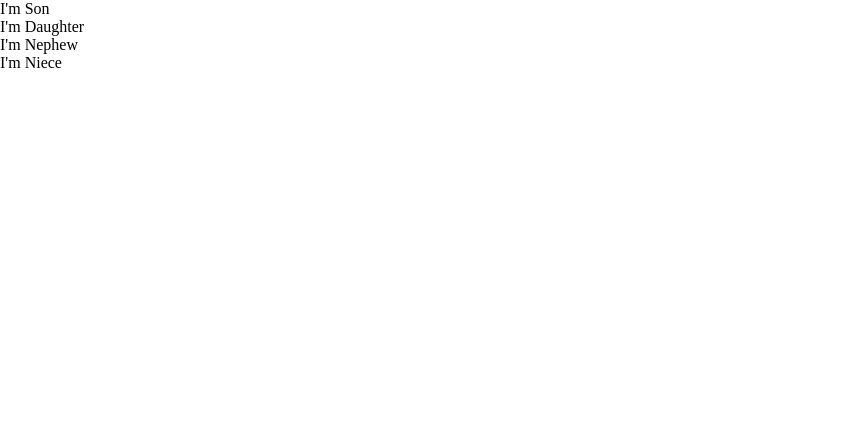
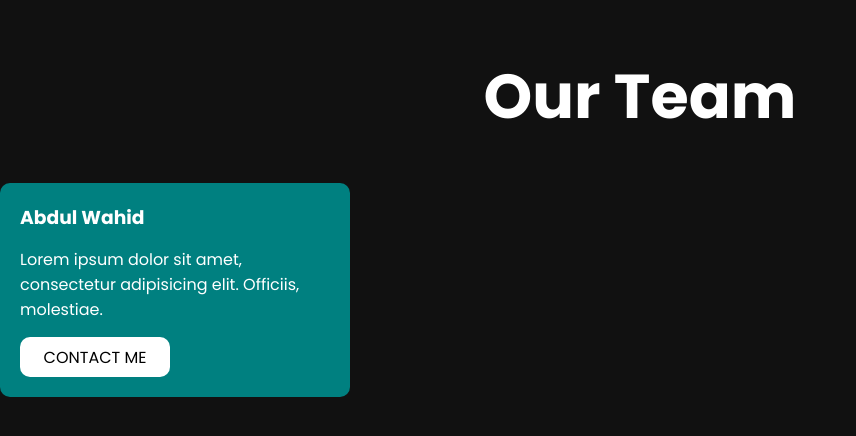
Before and after one commit to TheAbdulWahid/sheryians-full-react-course, a React (Vite) app: page / in a window 1280 px wide. Shown: the top 436 px of the page, without its empty margins (0-856 px from the left). Built offline with nearby package versions, Linux system fonts and the light colour scheme.

Commit message:
Card Created

```diff
--- a/index.html
+++ b/index.html
@@ -1,13 +1,21 @@
 <!doctype html>
 <html lang="en">
+
 <head>
   <meta charset="UTF-8" />
   <link rel="icon" type="image/svg+xml" href="/favicon.svg" />
   <meta name="viewport" content="width=device-width, initial-scale=1.0" />
   <title>sheryians-full-react-course</title>
+  <link rel="preconnect" href="https://fonts.googleapis.com">
+  <link rel="preconnect" href="https://fonts.gstatic.com" crossorigin>
+  <link
+    href="https://fonts.googleapis.com/css2?family=Poppins:ital,wght@0,100;0,200;0,300;0,400;0,500;0,600;0,700;0,800;0,900;1,100;1,200;1,300;1,400;1,500;1,600;1,700;1,800;1,900&display=swap"
+    rel="stylesheet">
 </head>
+
 <body>
   <div id="root"></div>
   <script type="module" src="/src/main.jsx"></script>
 </body>
+
 </html>
--- a/src/App.jsx
+++ b/src/App.jsx
@@ -1,14 +1,15 @@
-const app = ()=>{
-  return(
+import Card from './components/Card'
+const app = () => {
+  return (
     <>
-    <div id="dad">
-      <div id="son">I'm Son</div>
-      <div id="daughter">I'm Daughter</div>
-    </div>
-    <div id="uncle">
-      <div id="nephew">I'm Nephew</div>
-      <div id="niece">I'm Niece</div>
-    </div>
+      <div id="team-section">
+        <div className="container">
+          <div className="section-content">
+            <h2 className="section-title">Our Team</h2>
+            <Card />
+          </div>
+        </div>
+      </div>
     </>
   )
 }
--- /dev/null
+++ b/src/components/Card.jsx
@@ -0,0 +1,11 @@
+const Card = () => {
+    return (
+        <div id="card">
+            <h3 className="name">Abdul Wahid</h3>
+            <p className="description">Lorem ipsum dolor sit amet, consectetur adipisicing elit. Officiis, molestiae.</p>
+            <a href="#" className="contact-btn">Contact Me</a>
+        </div>
+    )
+}
+
+export default Card;
--- a/src/index.css
+++ b/src/index.css
@@ -1,5 +1,51 @@
-*{
+* {
   margin: 0;
   padding: 0;
   box-sizing: border-box;
+  color: #fff;
 }
+
+body {
+  background-color: #111;
+  font-family: "Poppins", sans-serif;
+  font-weight: 400;
+  font-style: normal;
+}
+
+#card {
+  padding: 20px;
+  background-color: teal;
+  max-width: 350px;
+  border-radius: 10px;
+  display: flex;
+  flex-direction: column;
+  gap: 15px;
+}
+
+#card .contact-btn {
+  background-color: #fff;
+  width: 150px;
+  height: 40px;
+  color: #000;
+  display: flex;
+  justify-content: center;
+  align-items: center;
+  text-transform: uppercase;
+  text-decoration: none;
+  border-radius: 10px;
+}
+
+.container {
+  max-width: 1300px;
+  margin: auto;
+}
+
+#team-section {
+  padding: 50px 0px;
+}
+
+.section-title {
+  margin-bottom: 40px;
+  font-size: 62px;
+  text-align: center;
+}
```
Lines whose indentation alone changed are shown as unchanged.
